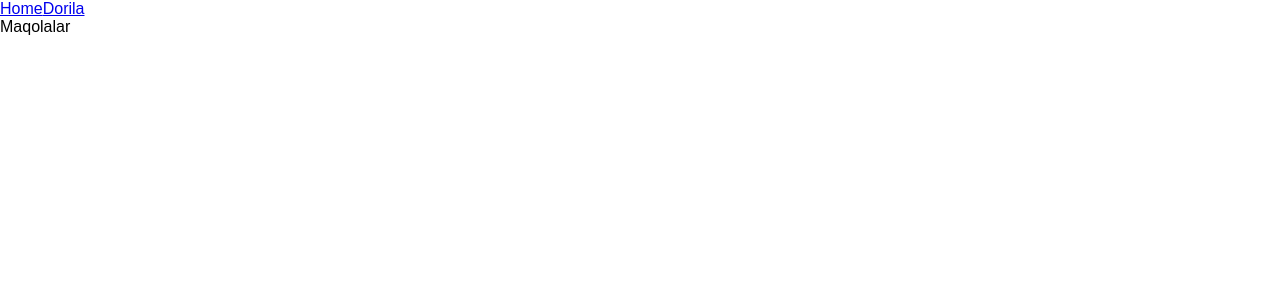
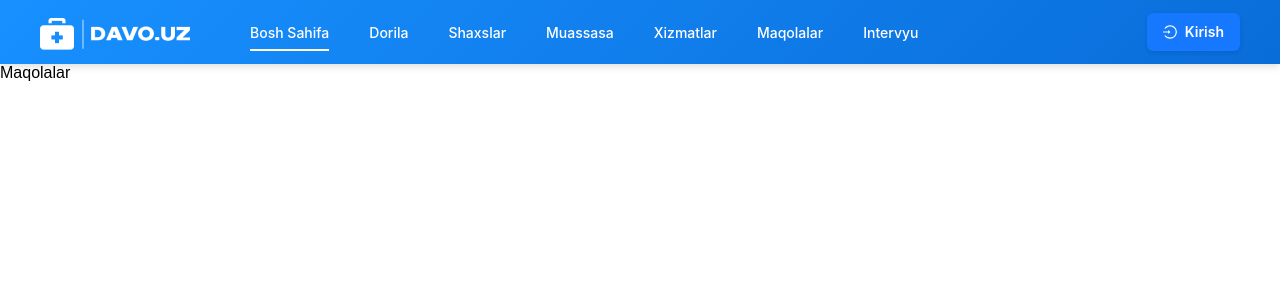
Before and after one commit to javohir-tech/Davo, a Vue app: page /articls in a window 1280 px wide. Shown: the top 300 px of the page. Built offline with nearby package versions, Linux system fonts and the light colour scheme.

Commit message:
The navbar has been created, made responsive, and the routes have been set up.

```diff
--- a/index.html
+++ b/index.html
@@ -4,7 +4,7 @@
     <meta charset="UTF-8">
     <link rel="icon" href="/favicon.ico">
     <meta name="viewport" content="width=device-width, initial-scale=1.0">
-    <title>Vite App</title>
+    <title>Davo</title>
   </head>
   <body>
     <div id="app"></div>
--- a/src/Components/Navbar/Navbar.vue
+++ b/src/Components/Navbar/Navbar.vue
@@ -1,10 +1,325 @@
+<template>
+    <div>
+        <a-layout-header class="navbar">
+            <div class="navbar-container">
+                <!-- Brand -->
+                <div class="brand">
+                    <RouterLink to="/">
+                        <img src="../../assets/wlogo.png" alt="brand image">
+                    </RouterLink>
+                </div>
+
+                <!-- Desktop Menu -->
+                <a-menu v-model:selectedKeys="selectedKeys" mode="horizontal" class="desktop-menu">
+                    <a-menu-item v-for="item in menuItems" :key="item.key" @click="() =>activeLink=item.key">
+                        <RouterLink :to="item.path">
+                            {{ item.label }}
+                            <span class="under-line"></span>
+                        </RouterLink>
+                    </a-menu-item>
+                </a-menu>
+
+                <!-- Desktop Login Button -->
+                <a-button type="primary" class="login-btn desktop-login">
+                    <template #icon>
+                        <LoginOutlined />
+                    </template>
+                    Kirish
+                </a-button>
+
+                <!-- Mobile Menu Button -->
+                <a-button class="mobile-menu-btn" @click="showDrawer" type="text">
+                    <MenuOutlined style="font-size: 20px; color: white;" />
+                </a-button>
+            </div>
+        </a-layout-header>
+
+        <!-- Mobile Drawer -->
+        <a-drawer v-model:open="drawerVisible" title="DAVO.UZ" placement="right" :width="280"
+            :headerStyle="drawerHeaderStyle" :bodyStyle="{ padding: 0 }">
+            <div class="drawer-content">
+                <!-- Drawer Menu Items -->
+                <div class="drawer-menu">
+                    <RouterLink v-for="item in menuItems" :key="item.key" :to="item.path" class="drawer-menu-item"
+                        :class="item.key === activeLink ? 'active' : ''" @click="handleMenuClick(item.key)">
+                        {{ item.label }}
+                    </RouterLink>
+                </div>
+
+                <!-- Drawer Login Button -->
+                <div class="drawer-footer">
+                    <a-button type="primary" block size="large" class="drawer-login-btn">
+                        <template #icon>
+                            <LoginOutlined />
+                        </template>
+                        Kirish
+                    </a-button>
+                </div>
+            </div>
+        </a-drawer>
+    </div>
+</template>
+
 <script setup>
+import { ref, reactive } from 'vue';
+import { MenuOutlined, LoginOutlined } from '@ant-design/icons-vue';
 
+// State
+const drawerVisible = ref(false);
+const selectedKeys = ref(['1']);
+const activeLink = ref(0);
+
+// Menu items
+const menuItems = [
+    {
+        key: '1',
+        label: 'Bosh Sahifa',
+        path: '/'
+    },
+    {
+        key: '2',
+        label: 'Dorila',
+        path: "/drugs"
+    },
+    {
+        key: '3',
+        label: 'Shaxslar',
+        path: "/doctors"
+    },
+    {
+        key: '4',
+        label: 'Muassasa',
+        path: "/institution"
+    },
+    {
+        key: '5',
+        label: 'Xizmatlar',
+        path: "/diagnostics"
+    },
+    {
+        key: '6',
+        label: 'Maqolalar',
+        path: "/articls"
+    },
+    {
+        key: '7',
+        label: 'Intervyu',
+        path: "/"
+    },
+];
+
+// Drawer header style
+const drawerHeaderStyle = {
+    background: 'linear-gradient(135deg, #1890ff 0%, #096dd9 100%)',
+    color: 'white',
+};
+
+// Methods
+const showDrawer = () => {
+    drawerVisible.value = true;
+};
+
+const handleMenuClick = (key) => {
+    selectedKeys.value = [key];
+    drawerVisible.value = false;
+    activeLink.value = key;
+};
 </script>
 
-<template>
-    <div>
-        <RouterLink to="/">Home</RouterLink>
-        <RouterLink to="/drugs">Dorila</RouterLink>
-    </div>
-</template>
+<style scoped>
+.navbar {
+    background: linear-gradient(135deg, #1890ff 0%, #096dd9 100%);
+    box-shadow: 0 2px 8px rgba(0, 0, 0, 0.15);
+    position: sticky;
+    top: 0;
+    z-index: 1000;
+    padding: 0 24px;
+    line-height: 64px;
+    height: 64px;
+}
+
+.navbar-container {
+    max-width: 1200px;
+    margin: 0 auto;
+    display: flex;
+    justify-content: space-between;
+    align-items: center;
+    height: 64px;
+}
+
+.brand {
+    color: white;
+    font-size: 24px;
+    font-weight: bold;
+    letter-spacing: 0.5px;
+    cursor: pointer;
+    transition: opacity 0.3s;
+}
+
+.brand:hover {
+    opacity: 0.9;
+}
+
+/* Desktop Menu Styles */
+.desktop-menu {
+    flex: 1;
+    margin: 0 40px;
+    background: transparent;
+    border: none;
+    line-height: 64px;
+}
+
+.desktop-menu :deep(.ant-menu-item) {
+    color: white;
+    font-weight: 500;
+    border-radius: 6px;
+    margin: 0 4px;
+}
+
+.desktop-menu :deep(.ant-menu-item) a {
+    position: relative;
+    padding-bottom: 10px;
+}
+
+.desktop-menu :deep(.ant-menu-item) a:hover {
+    color: #D9EAFD;
+    .under-line {
+        width: 100%;
+    }
+}
+
+.under-line {
+    height: 2px;
+    background-color: white;
+    position: absolute;
+    bottom: 0;
+    left: 0;
+    width: 0;
+    transition: all 0.3s ease-in;
+}
+
+.desktop-menu :deep(.ant-menu-item:hover),
+.desktop-menu :deep(.ant-menu-item-selected) {
+    color: white;
+
+    .under-line {
+        width: 100%;
+    }
+}
+
+.desktop-menu :deep(.ant-menu-item::after) {
+    display: none;
+}
+
+/* Login Button */
+.login-btn {
+    height: 38px;
+    border-radius: 6px;
+    font-weight: 600;
+    box-shadow: 0 2px 4px rgba(0, 0, 0, 0.1);
+}
+
+.login-btn:hover {
+    transform: translateY(-2px);
+    box-shadow: 0 4px 8px rgba(0, 0, 0, 0.15);
+}
+
+/* Mobile Menu Button */
+.mobile-menu-btn {
+    display: none;
+    border: none;
+    background: transparent;
+    padding: 8px;
+}
+
+.mobile-menu-btn:hover {
+    background: rgba(255, 255, 255, 0.2) !important;
+}
+
+/* Drawer Content */
+.drawer-content {
+    display: flex;
+    flex-direction: column;
+    height: 100%;
+}
+
+.drawer-menu {
+    flex: 1;
+    padding: 16px 0;
+}
+
+.drawer-menu-item {
+    display: block;
+    padding: 16px 24px;
+    color: #333;
+    text-decoration: none;
+    font-weight: 500;
+    border-left: 4px solid transparent;
+    transition: all 0.3s;
+}
+
+.drawer-menu-item:hover {
+    background: #e6f7ff;
+    color: #1890ff;
+    border-left-color: #1890ff;
+}
+
+.active {
+    background: #e6f7ff;
+    color: #1890ff;
+    border-left-color: #1890ff;
+}
+
+.drawer-footer {
+    padding: 16px 24px;
+    border-top: 1px solid #f0f0f0;
+}
+
+.drawer-login-btn {
+    height: 44px;
+    font-weight: 600;
+    background: linear-gradient(135deg, #1890ff 0%, #096dd9 100%);
+    border: none;
+}
+
+.drawer-login-btn:hover {
+    box-shadow: 0 4px 12px rgba(24, 144, 255, 0.4);
+    transform: translateY(-2px);
+}
+
+/* Content */
+.content {
+    padding: 40px 24px;
+    max-width: 1200px;
+    margin: 0 auto;
+}
+
+.content h1 {
+    font-size: 32px;
+    margin-bottom: 16px;
+    color: #333;
+}
+
+.content p {
+    font-size: 16px;
+    color: #666;
+    line-height: 1.6;
+}
+
+/* Responsive */
+@media (max-width: 992px) {
+
+    .desktop-menu,
+    .desktop-login {
+        display: none !important;
+    }
+
+    .mobile-menu-btn {
+        display: block;
+    }
+
+    .navbar-container {
+        justify-content: space-between;
+    }
+}
+</style>
```
Also changed, not shown: src/assets/wlogo.png (added).
